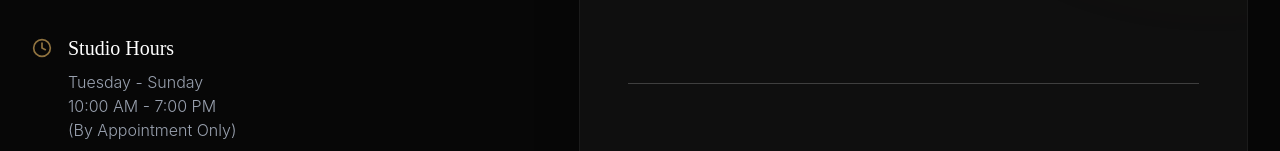
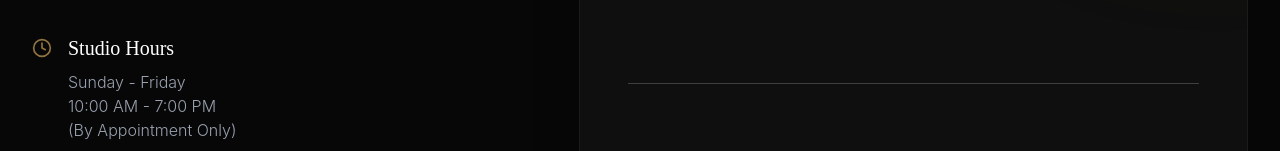
Before and after one commit to varnitsinghal8445/vashu-trading-company, a React (Vite) app in the folder frontend/: page /contact in a window 1280 px wide. Shown: the part 801-952 px from the top of the page. Built offline with nearby package versions, Linux system fonts and the light colour scheme.

Commit message:
Update studio hours in Contact page

```diff
--- a/frontend/src/pages/Contact.jsx
+++ b/frontend/src/pages/Contact.jsx
@@ -99,7 +99,7 @@ const Contact = () => {
                   <Clock className="w-5 h-5 text-secondary mt-1 mr-4 opacity-70 group-hover:opacity-100 transition-opacity" />
                   <div>
                     <h3 className="font-serif text-xl text-white mb-2">Studio Hours</h3>
-                    <p className="text-gray-400 font-light">Tuesday - Sunday<br />10:00 AM - 7:00 PM<br />(By Appointment Only)</p>
+                    <p className="text-gray-400 font-light">Sunday - Friday<br />10:00 AM - 7:00 PM<br />(By Appointment Only)</p>
                   </div>
                 </div>
               </div>
```
